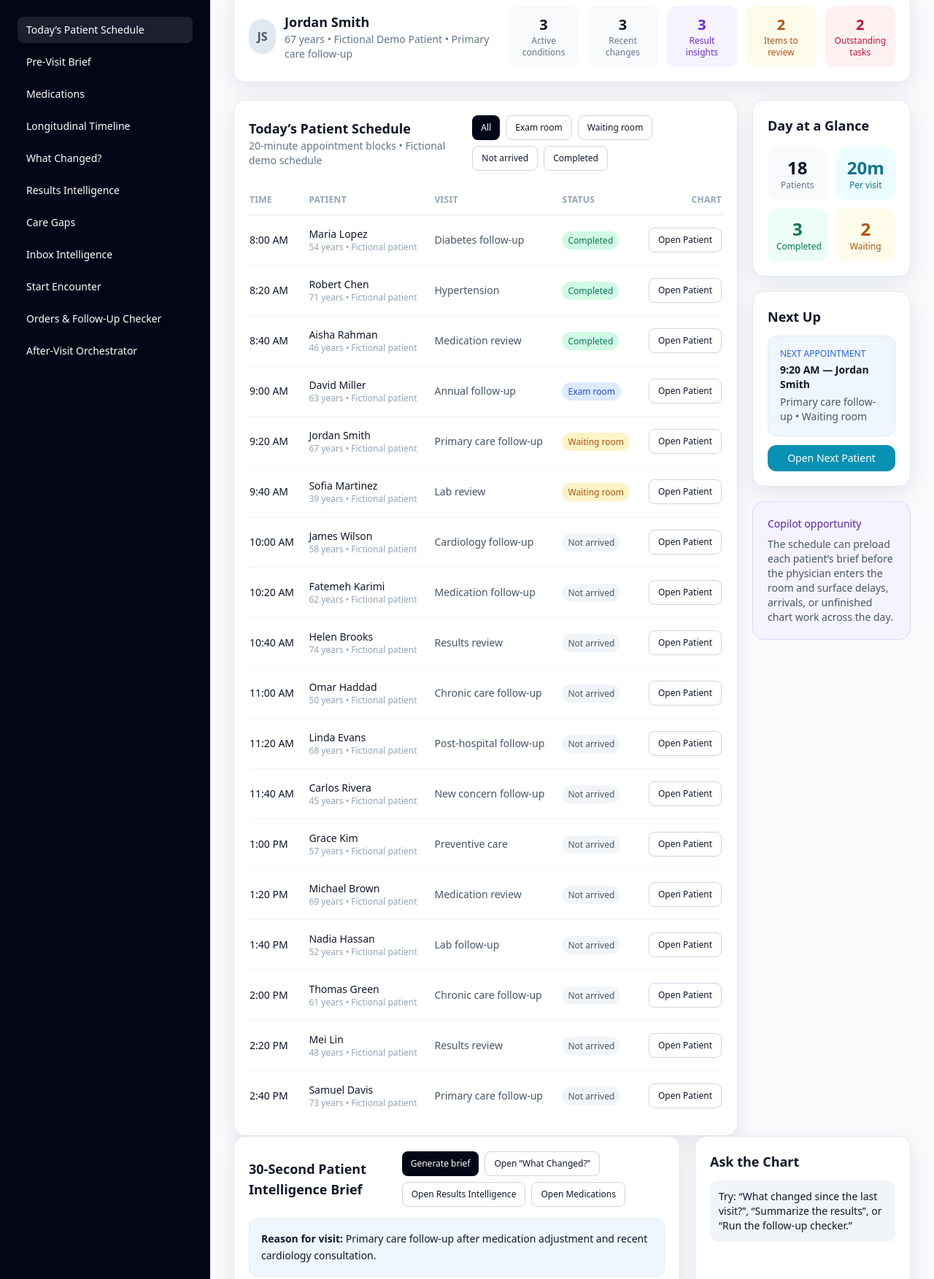
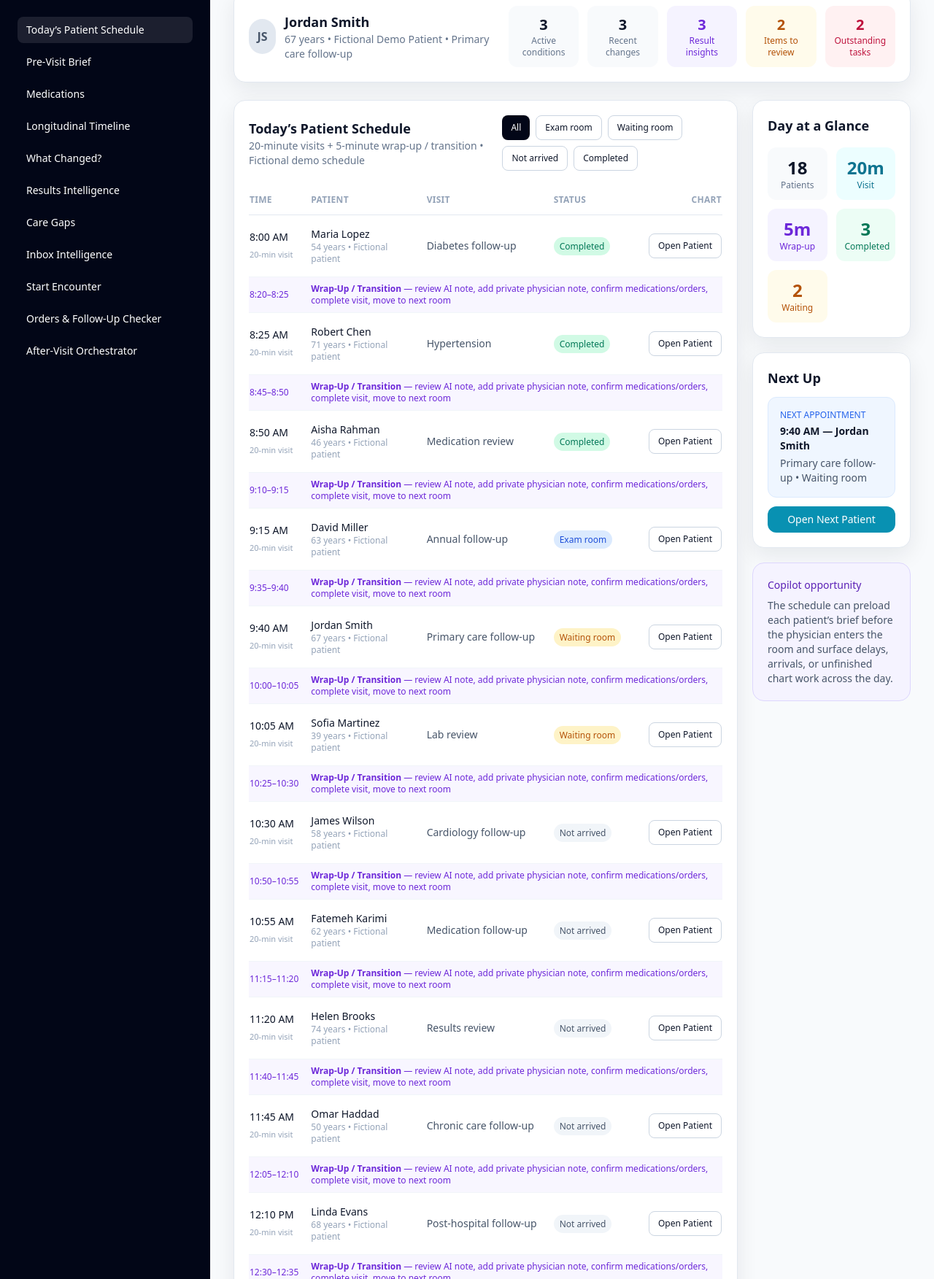
Before and after one commit to NofaBC/Physician-Intelligence-Copilot-, a plain HTML site: page index.html in a window 1280 px wide. Shown: the part 161-1914 px from the top of the page at 73% size. Drawn offline with nearby package versions, Linux system fonts and the light colour scheme.

Commit message:
Modify patient schedule and visit information
Updated patient schedule details and visit times.

```diff
--- a/index.html
+++ b/index.html
@@ -82,7 +82,7 @@
             <div class="flex flex-col lg:flex-row lg:items-center lg:justify-between gap-4 mb-5">
               <div>
                 <h3 class="font-semibold text-lg">Today’s Patient Schedule</h3>
-                <p class="text-sm text-slate-500">20-minute appointment blocks • Fictional demo schedule</p>
+                <p class="text-sm text-slate-500">20-minute visits + 5-minute wrap-up / transition • Fictional demo schedule</p>
               </div>
               <div class="flex gap-2 flex-wrap text-xs">
                 <button data-filter="all" class="schedule-filter px-3 py-2 rounded-lg bg-slate-950 text-white">All</button>
@@ -106,7 +106,8 @@
               <h3 class="font-semibold text-lg mb-4">Day at a Glance</h3>
               <div class="grid grid-cols-2 gap-3 text-center">
                 <div class="rounded-xl bg-slate-50 p-3"><div id="totalPatients" class="text-2xl font-semibold">18</div><div class="text-xs text-slate-500">Patients</div></div>
-                <div class="rounded-xl bg-cyan-50 p-3"><div class="text-2xl font-semibold text-cyan-700">20m</div><div class="text-xs text-cyan-700">Per visit</div></div>
+                <div class="rounded-xl bg-cyan-50 p-3"><div class="text-2xl font-semibold text-cyan-700">20m</div><div class="text-xs text-cyan-700">Visit</div></div>
+                <div class="rounded-xl bg-violet-50 p-3"><div class="text-2xl font-semibold text-violet-700">5m</div><div class="text-xs text-violet-700">Wrap-up</div></div>
                 <div class="rounded-xl bg-emerald-50 p-3"><div id="completedCount" class="text-2xl font-semibold text-emerald-700">3</div><div class="text-xs text-emerald-700">Completed</div></div>
                 <div class="rounded-xl bg-amber-50 p-3"><div id="waitingCount" class="text-2xl font-semibold text-amber-700">2</div><div class="text-xs text-amber-700">Waiting</div></div>
               </div>
@@ -115,7 +116,7 @@
               <h3 class="font-semibold text-lg mb-3">Next Up</h3>
               <div id="nextPatientCard" class="rounded-xl bg-blue-50 border border-blue-100 p-4 text-sm">
                 <div class="text-xs text-blue-600 font-medium">NEXT APPOINTMENT</div>
-                <div class="font-semibold mt-1">9:20 AM — Jordan Smith</div>
+                <div class="font-semibold mt-1">9:40 AM — Jordan Smith</div>
                 <div class="text-slate-600 mt-1">Primary care follow-up • Waiting room</div>
               </div>
               <button id="openNextPatient" class="mt-3 w-full px-4 py-2 rounded-xl bg-cyan-600 text-white text-sm font-medium">Open Next Patient</button>
@@ -510,24 +511,24 @@
   document.querySelectorAll('.chip').forEach(el => el.classList.add('px-2','py-1','rounded-full','bg-slate-100','text-slate-600','text-xs'));
 
   const schedulePatients = [
-    {time:'8:00 AM', name:'Maria Lopez', initials:'ML', age:54, visit:'Diabetes follow-up', status:'completed', label:'Completed'},
-    {time:'8:20 AM', name:'Robert Chen', initials:'RC', age:71, visit:'Hypertension', status:'completed', label:'Completed'},
-    {time:'8:40 AM', name:'Aisha Rahman', initials:'AR', age:46, visit:'Medication review', status:'completed', label:'Completed'},
-    {time:'9:00 AM', name:'David Miller', initials:'DM', age:63, visit:'Annual follow-up', status:'exam', label:'Exam room'},
-    {time:'9:20 AM', name:'Jordan Smith', initials:'JS', age:67, visit:'Primary care follow-up', status:'waiting', label:'Waiting room'},
-    {time:'9:40 AM', name:'Sofia Martinez', initials:'SM', age:39, visit:'Lab review', status:'waiting', label:'Waiting room'},
-    {time:'10:00 AM', name:'James Wilson', initials:'JW', age:58, visit:'Cardiology follow-up', status:'not-arrived', label:'Not arrived'},
-    {time:'10:20 AM', name:'Fatemeh Karimi', initials:'FK', age:62, visit:'Medication follow-up', status:'not-arrived', label:'Not arrived'},
-    {time:'10:40 AM', name:'Helen Brooks', initials:'HB', age:74, visit:'Results review', status:'not-arrived', label:'Not arrived'},
-    {time:'11:00 AM', name:'Omar Haddad', initials:'OH', age:50, visit:'Chronic care follow-up', status:'not-arrived', label:'Not arrived'},
-    {time:'11:20 AM', name:'Linda Evans', initials:'LE', age:68, visit:'Post-hospital follow-up', status:'not-arrived', label:'Not arrived'},
-    {time:'11:40 AM', name:'Carlos Rivera', initials:'CR', age:45, visit:'New concern follow-up', status:'not-arrived', label:'Not arrived'},
-    {time:'1:00 PM', name:'Grace Kim', initials:'GK', age:57, visit:'Preventive care', status:'not-arrived', label:'Not arrived'},
-    {time:'1:20 PM', name:'Michael Brown', initials:'MB', age:69, visit:'Medication review', status:'not-arrived', label:'Not arrived'},
-    {time:'1:40 PM', name:'Nadia Hassan', initials:'NH', age:52, visit:'Lab follow-up', status:'not-arrived', label:'Not arrived'},
-    {time:'2:00 PM', name:'Thomas Green', initials:'TG', age:61, visit:'Chronic care follow-up', status:'not-arrived', label:'Not arrived'},
-    {time:'2:20 PM', name:'Mei Lin', initials:'ML', age:48, visit:'Results review', status:'not-arrived', label:'Not arrived'},
-    {time:'2:40 PM', name:'Samuel Davis', initials:'SD', age:73, visit:'Primary care follow-up', status:'not-arrived', label:'Not arrived'}
+    {time:'8:00 AM', wrap:'8:20–8:25', name:'Maria Lopez', initials:'ML', age:54, visit:'Diabetes follow-up', status:'completed', label:'Completed'},
+    {time:'8:25 AM', wrap:'8:45–8:50', name:'Robert Chen', initials:'RC', age:71, visit:'Hypertension', status:'completed', label:'Completed'},
+    {time:'8:50 AM', wrap:'9:10–9:15', name:'Aisha Rahman', initials:'AR', age:46, visit:'Medication review', status:'completed', label:'Completed'},
+    {time:'9:15 AM', wrap:'9:35–9:40', name:'David Miller', initials:'DM', age:63, visit:'Annual follow-up', status:'exam', label:'Exam room'},
+    {time:'9:40 AM', wrap:'10:00–10:05', name:'Jordan Smith', initials:'JS', age:67, visit:'Primary care follow-up', status:'waiting', label:'Waiting room'},
+    {time:'10:05 AM', wrap:'10:25–10:30', name:'Sofia Martinez', initials:'SM', age:39, visit:'Lab review', status:'waiting', label:'Waiting room'},
+    {time:'10:30 AM', wrap:'10:50–10:55', name:'James Wilson', initials:'JW', age:58, visit:'Cardiology follow-up', status:'not-arrived', label:'Not arrived'},
+    {time:'10:55 AM', wrap:'11:15–11:20', name:'Fatemeh Karimi', initials:'FK', age:62, visit:'Medication follow-up', status:'not-arrived', label:'Not arrived'},
+    {time:'11:20 AM', wrap:'11:40–11:45', name:'Helen Brooks', initials:'HB', age:74, visit:'Results review', status:'not-arrived', label:'Not arrived'},
+    {time:'11:45 AM', wrap:'12:05–12:10', name:'Omar Haddad', initials:'OH', age:50, visit:'Chronic care follow-up', status:'not-arrived', label:'Not arrived'},
+    {time:'12:10 PM', wrap:'12:30–12:35', name:'Linda Evans', initials:'LE', age:68, visit:'Post-hospital follow-up', status:'not-arrived', label:'Not arrived'},
+    {time:'12:35 PM', wrap:'12:55–1:00', name:'Carlos Rivera', initials:'CR', age:45, visit:'New concern follow-up', status:'not-arrived', label:'Not arrived'},
+    {time:'1:00 PM', wrap:'1:20–1:25', name:'Grace Kim', initials:'GK', age:57, visit:'Preventive care', status:'not-arrived', label:'Not arrived'},
+    {time:'1:25 PM', wrap:'1:45–1:50', name:'Michael Brown', initials:'MB', age:69, visit:'Medication review', status:'not-arrived', label:'Not arrived'},
+    {time:'1:50 PM', wrap:'2:10–2:15', name:'Nadia Hassan', initials:'NH', age:52, visit:'Lab follow-up', status:'not-arrived', label:'Not arrived'},
+    {time:'2:15 PM', wrap:'2:35–2:40', name:'Thomas Green', initials:'TG', age:61, visit:'Chronic care follow-up', status:'not-arrived', label:'Not arrived'},
+    {time:'2:40 PM', wrap:'3:00–3:05', name:'Mei Lin', initials:'ML', age:48, visit:'Results review', status:'not-arrived', label:'Not arrived'},
+    {time:'3:05 PM', wrap:'3:25–3:30', name:'Samuel Davis', initials:'SD', age:73, visit:'Primary care follow-up', status:'not-arrived', label:'Not arrived'}
   ];
   const statusClass = {
     'completed':'bg-emerald-100 text-emerald-700',
@@ -539,12 +540,12 @@
     const body=document.getElementById('scheduleBody');
     const items=schedulePatients.filter(p=>filter==='all'||p.status===filter);
     body.innerHTML=items.map((p,i)=>`<tr class="hover:bg-slate-50 schedule-row" data-status="${p.status}">
-      <td class="py-4 pr-4 font-medium whitespace-nowrap">${p.time}</td>
+      <td class="py-4 pr-4 font-medium whitespace-nowrap">${p.time}<div class="text-[11px] font-normal text-slate-400 mt-1">20-min visit</div></td>
       <td class="py-4 pr-4"><div class="font-medium">${p.name}</div><div class="text-xs text-slate-400">${p.age} years • Fictional patient</div></td>
       <td class="py-4 pr-4 text-slate-600">${p.visit}</td>
       <td class="py-4 pr-4"><span class="px-2 py-1 rounded-full text-xs font-medium ${statusClass[p.status]}">${p.label}</span></td>
       <td class="py-4 text-right"><button class="open-patient px-3 py-2 rounded-lg border border-slate-300 hover:border-cyan-500 text-xs" data-name="${p.name}">Open Patient</button></td>
-    </tr>`).join('');
+    </tr>${filter==='all' ? `<tr class="bg-violet-50/70"><td class="py-2 pr-4 text-xs font-medium text-violet-700 whitespace-nowrap">${p.wrap}</td><td colspan="4" class="py-2 text-xs text-violet-700"><strong>Wrap-Up / Transition</strong> — review AI note, add private physician note, confirm medications/orders, complete visit, move to next room</td></tr>` : ''}`).join('');
     document.querySelectorAll('.open-patient').forEach(btn=>btn.onclick=()=>openPatient(btn.dataset.name));
   }
   function openPatient(name){
```
